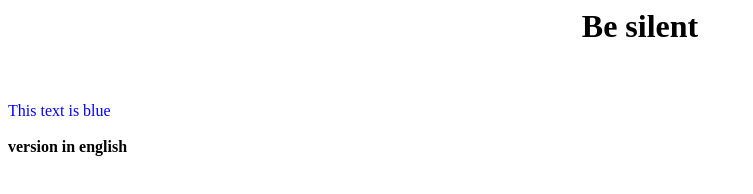
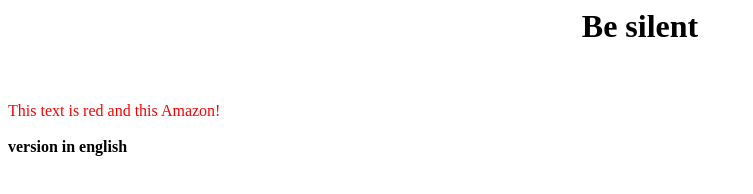
Before and after one commit to dimdimuzun/git.intro, a plain HTML site: page index.html in a window 1280 px wide. Shown: the whole page, without its empty margins (0-753 px from the left). Drawn offline with Linux system fonts and the light colour scheme.

Commit message:
for amazon

```diff
--- a/index.html
+++ b/index.html
@@ -5,7 +5,7 @@
 <body>
 <center><h1>Be silent</h1></center>
 <br/><br/>
-<font style="color:blue">This text is blue</font>
+<font style="color:red">This text is red and this Amazon!</font>
 <br/><br/>
 <b>version in english</b>
 </body>
```
